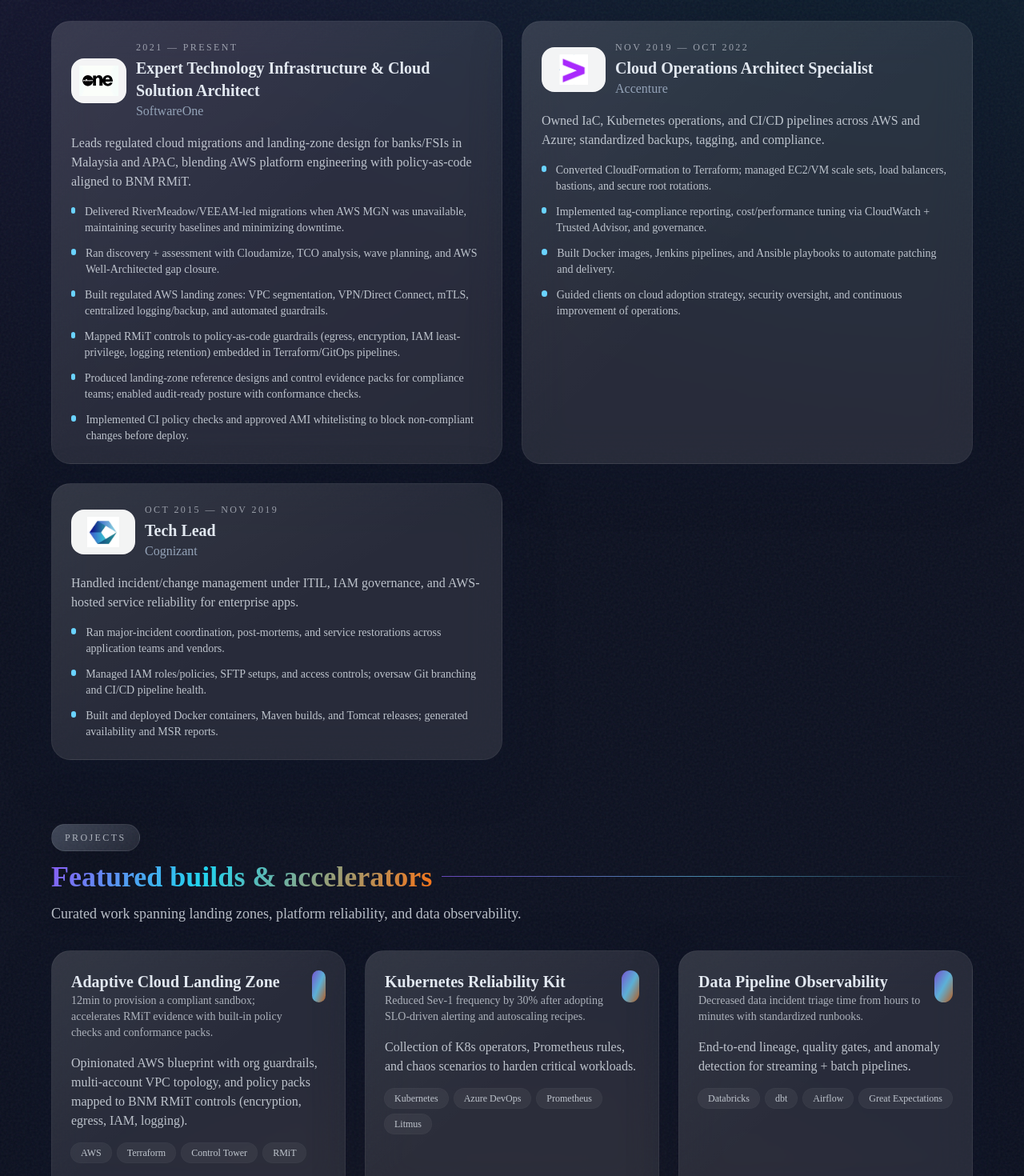
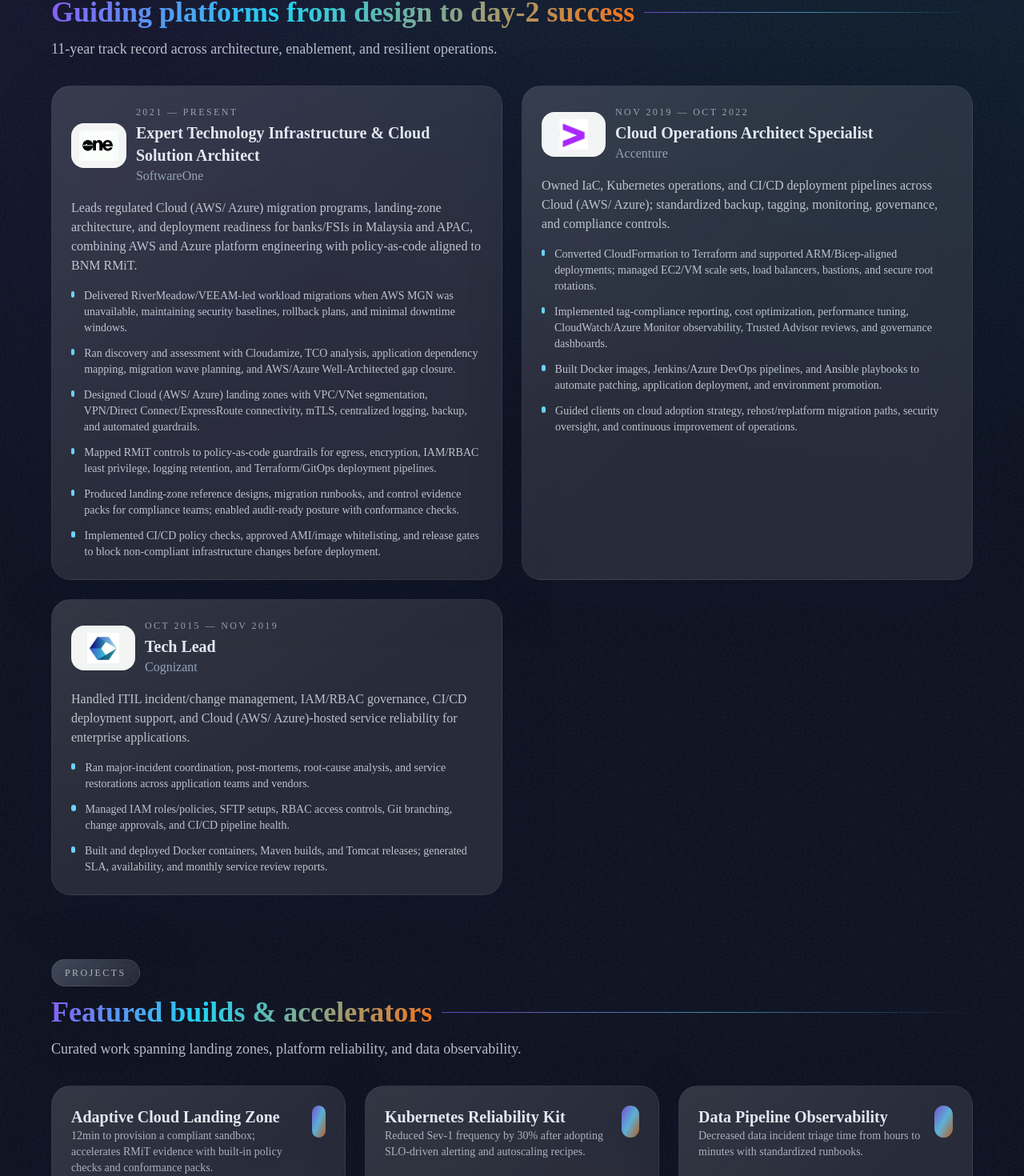
Before and after one commit to ashuu26/Ashu-Portfolio, a Next.js app: page / in a window 1280 px wide. Shown: the part 959-2429 px from the top of the page at 80% size. Built offline with nearby package versions, Linux system fonts and the light colour scheme.

Commit message:
update cloud term

```diff
--- a/app/layout.tsx
+++ b/app/layout.tsx
@@ -12,7 +12,7 @@ const space = Space_Grotesk({ subsets: ['latin'], variable: '--font-space', disp
 export const metadata: Metadata = {
   title: 'Ashu Saini | Cloud Infrastructure & Migration Specialist',
   description:
-    'Ashu Saini—10 years leading AWS cloud migrations, Terraform automation, and resilient platform operations across APAC enterprises.',
+    'Ashu Saini—11 years leading Cloud (AWS/ Azure) migrations, Terraform automation, and resilient platform operations across APAC enterprises.',
   metadataBase: new URL('https://www.linkedin.com/in/ashu-saini-bb96ba1a7'),
   icons: {
     icon: '/favicon.png',
@@ -22,7 +22,7 @@ export const metadata: Metadata = {
   openGraph: {
     title: 'Ashu Saini | Cloud Infrastructure & Migration Specialist',
     description:
-      '10 years building and operating AWS cloud platforms, disaster recovery, and IaC automation for enterprise workloads.',
+      '11 years building and operating Cloud (AWS/ Azure) platforms, disaster recovery, and IaC automation for enterprise workloads.',
     url: 'https://www.linkedin.com/in/ashu-saini-bb96ba1a7',
     siteName: 'Ashu Saini Portfolio',
     images: [
--- a/app/page.tsx
+++ b/app/page.tsx
@@ -101,7 +101,7 @@ export default function Page() {
             <div className="absolute inset-0 bg-gradient-to-br from-pulse/20 via-aurora/15 to-ember/15" aria-hidden />
             <div className="relative h-full">
               <div className="absolute right-4 top-4 rounded-full bg-white/90 px-3 py-1 text-xs font-semibold text-ink shadow-sm dark:bg-white/80">
-                AWS Certified
+                AWS & Azure Certified
               </div>
               <Image
                 src="/profile-headshot.jpg"
--- a/data/content.ts
+++ b/data/content.ts
@@ -1,8 +1,8 @@
 export const hero = {
-  title: 'Cloud infrastructure leader focused on AWS migrations and day-2 reliability.',
+  title: 'Cloud infrastructure leader focused on Cloud (AWS/ Azure) migrations and day-2 reliability.',
   subtitle:
-    '11 years moving enterprise workloads to AWS, automating with Terraform, and hardening platforms with DR strategy, cost controls, and secure network architectures.',
-  badges: ['11+ Years Experience', 'AWS Cloud Migrations', 'Terraform Automation', 'DevOps & SRE'],
+    '11 years moving enterprise workloads to Cloud (AWS/ Azure), automating with Terraform, and hardening platforms with DR strategy, cost controls, and secure network architectures.',
+  badges: ['11+ Years Experience', 'Cloud (AWS/ Azure) Migrations', 'Terraform Automation', 'DevOps & SRE'],
 };
 
 export const experience = [
@@ -11,15 +11,15 @@ export const experience = [
     role: 'Expert Technology Infrastructure & Cloud Solution Architect',
     period: '2021 — Present',
     summary:
-      'Leads regulated cloud migrations and landing-zone design for banks/FSIs in Malaysia and APAC, blending AWS platform engineering with policy-as-code aligned to BNM RMiT.',
+      'Leads regulated Cloud (AWS/ Azure) migration programs, landing-zone architecture, and deployment readiness for banks/FSIs in Malaysia and APAC, combining AWS and Azure platform engineering with policy-as-code aligned to BNM RMiT.',
     logo: '/logo-softwareone.png',
     highlights: [
-      'Delivered RiverMeadow/VEEAM-led migrations when AWS MGN was unavailable, maintaining security baselines and minimizing downtime.',
-      'Ran discovery + assessment with Cloudamize, TCO analysis, wave planning, and AWS Well-Architected gap closure.',
-      'Built regulated AWS landing zones: VPC segmentation, VPN/Direct Connect, mTLS, centralized logging/backup, and automated guardrails.',
-      'Mapped RMiT controls to policy-as-code guardrails (egress, encryption, IAM least-privilege, logging retention) embedded in Terraform/GitOps pipelines.',
-      'Produced landing-zone reference designs and control evidence packs for compliance teams; enabled audit-ready posture with conformance checks.',
-      'Implemented CI policy checks and approved AMI whitelisting to block non-compliant changes before deploy.'
+      'Delivered RiverMeadow/VEEAM-led workload migrations when AWS MGN was unavailable, maintaining security baselines, rollback plans, and minimal downtime windows.',
+      'Ran discovery and assessment with Cloudamize, TCO analysis, application dependency mapping, migration wave planning, and AWS/Azure Well-Architected gap closure.',
+      'Designed Cloud (AWS/ Azure) landing zones with VPC/VNet segmentation, VPN/Direct Connect/ExpressRoute connectivity, mTLS, centralized logging, backup, and automated guardrails.',
+      'Mapped RMiT controls to policy-as-code guardrails for egress, encryption, IAM/RBAC least privilege, logging retention, and Terraform/GitOps deployment pipelines.',
+      'Produced landing-zone reference designs, migration runbooks, and control evidence packs for compliance teams; enabled audit-ready posture with conformance checks.',
+      'Implemented CI/CD policy checks, approved AMI/image whitelisting, and release gates to block non-compliant infrastructure changes before deployment.'
     ],
   },
   {
@@ -27,13 +27,13 @@ export const experience = [
     role: 'Cloud Operations Architect Specialist',
     period: 'Nov 2019 — Oct 2022',
     summary:
-      'Owned IaC, Kubernetes operations, and CI/CD pipelines across AWS and Azure; standardized backups, tagging, and compliance.',
+      'Owned IaC, Kubernetes operations, and CI/CD deployment pipelines across Cloud (AWS/ Azure); standardized backup, tagging, monitoring, governance, and compliance controls.',
     logo: '/logo-accenture.png',
     highlights: [
-      'Converted CloudFormation to Terraform; managed EC2/VM scale sets, load balancers, bastions, and secure root rotations.',
-      'Implemented tag-compliance reporting, cost/performance tuning via CloudWatch + Trusted Advisor, and governance.',
-      'Built Docker images, Jenkins pipelines, and Ansible playbooks to automate patching and delivery.',
-      'Guided clients on cloud adoption strategy, security oversight, and continuous improvement of operations.',
+      'Converted CloudFormation to Terraform and supported ARM/Bicep-aligned deployments; managed EC2/VM scale sets, load balancers, bastions, and secure root rotations.',
+      'Implemented tag-compliance reporting, cost optimization, performance tuning, CloudWatch/Azure Monitor observability, Trusted Advisor reviews, and governance dashboards.',
+      'Built Docker images, Jenkins/Azure DevOps pipelines, and Ansible playbooks to automate patching, application deployment, and environment promotion.',
+      'Guided clients on cloud adoption strategy, rehost/replatform migration paths, security oversight, and continuous improvement of operations.',
     ],
   },
   {
@@ -41,12 +41,12 @@ export const experience = [
     role: 'Tech Lead',
     period: 'Oct 2015 — Nov 2019',
     summary:
-      'Handled incident/change management under ITIL, IAM governance, and AWS-hosted service reliability for enterprise apps.',
+      'Handled ITIL incident/change management, IAM/RBAC governance, CI/CD deployment support, and Cloud (AWS/ Azure)-hosted service reliability for enterprise applications.',
     logo: '/logo-cognizant.png',
     highlights: [
-      'Ran major-incident coordination, post-mortems, and service restorations across application teams and vendors.',
-      'Managed IAM roles/policies, SFTP setups, and access controls; oversaw Git branching and CI/CD pipeline health.',
-      'Built and deployed Docker containers, Maven builds, and Tomcat releases; generated availability and MSR reports.',
+      'Ran major-incident coordination, post-mortems, root-cause analysis, and service restorations across application teams and vendors.',
+      'Managed IAM roles/policies, SFTP setups, RBAC access controls, Git branching, change approvals, and CI/CD pipeline health.',
+      'Built and deployed Docker containers, Maven builds, and Tomcat releases; generated SLA, availability, and monthly service review reports.',
     ],
   },
 ];
@@ -55,8 +55,8 @@ export const projects = [
   {
     name: 'Adaptive Cloud Landing Zone',
     description:
-      'Opinionated AWS blueprint with org guardrails, multi-account VPC topology, and policy packs mapped to BNM RMiT controls (encryption, egress, IAM, logging).',
-    stack: ['AWS', 'Terraform', 'Control Tower', 'RMiT'],
+      'Opinionated Cloud (AWS/ Azure) blueprint with org guardrails, multi-account VPC/VNet topology, and policy packs mapped to BNM RMiT controls (encryption, egress, IAM/RBAC, logging).',
+    stack: ['Cloud (AWS/ Azure)', 'Terraform', 'Control Tower', 'RMiT'],
     impact: '12min to provision a compliant sandbox; accelerates RMiT evidence with built-in policy checks and conformance packs.'
   },
   {
```
